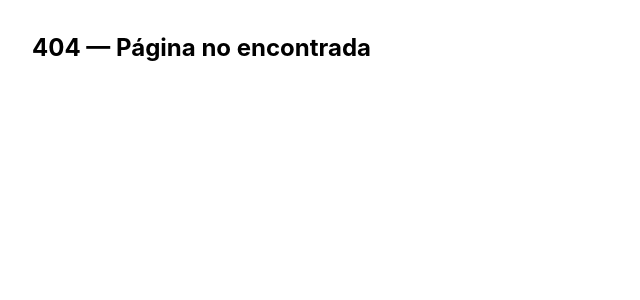
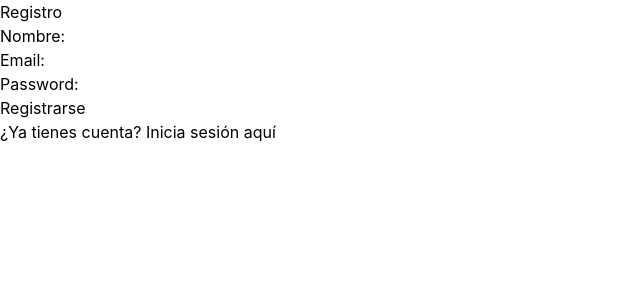
Before and after one commit to hazahart/mise-frontend, a React (Vite) app: page /registro in a window 1280 px wide. Before the commit this address had no page. Shown: the top 300 px of the page, without its empty margins (0-640 px from the left). Built offline with nearby package versions, Linux system fonts and the light colour scheme.

Commit message:
Archivos de Login y Registro, cambio en App.tsx para llevar primero al login

```diff
--- a/src/App.tsx
+++ b/src/App.tsx
@@ -1,11 +1,12 @@
 import { Routes, Route } from 'react-router-dom';
+import { AuthProvider } from './context/AuthContext';
+import { Login } from './pages/login/Login';
+import { Registro } from './pages/login/Registro';
+import { RutaProtegida } from './components/Ruta';
+
 
 function Home() {
   return <div className="p-8 text-2xl font-bold">🍽️ Mise — Home</div>;
-}
-
-function Login() {
-  return <div className="p-8 text-2xl font-bold">🔐 Login</div>;
 }
 
 function NotFound() {
@@ -14,11 +15,19 @@ function NotFound() {
 
 function App() {
   return (
-    <Routes>
-      <Route path="/" element={<Home />} />
-      <Route path="/login" element={<Login />} />
-      <Route path="*" element={<NotFound />} />
-    </Routes>
+    <AuthProvider>
+      <Routes>
+        <Route path="/" element={<Login />} />
+        <Route path="/login" element={<Login />} />
+        <Route path="/registro" element={<Registro />} />
+
+        <Route element={<RutaProtegida />}>
+          <Route path="/dashboard" element={<Home />} />
+        </Route>
+
+        <Route path="*" element={<NotFound />} />
+      </Routes>
+    </AuthProvider>
   );
 }
 
--- /dev/null
+++ b/src/pages/login/Login.tsx
@@ -0,0 +1,54 @@
+import { useState } from 'react';
+import { useAuth } from '../../context/AuthContext';
+import { Link, useNavigate } from 'react-router-dom';
+
+export const Login = () => {
+  const [email, setEmail] = useState('');
+  const [password, setPassword] = useState('');
+  const { login } = useAuth();
+  const navigate = useNavigate();
+
+  const handleSubmit = (e: React.FormEvent) => {
+    e.preventDefault();
+
+    // Aquí iría lo del backend
+    // Simula un login correcto con cualquier cosa, solo con que llene los campos
+    login({ nombre: 'Usuario Prueba', email });
+
+    navigate('/dashboard');
+  };
+
+  return (
+    <div>
+      <h2>Iniciar Sesión</h2>
+      <form onSubmit={handleSubmit}>
+        <div>
+          <label htmlFor="email">Email:</label>
+          <input
+            type="email"
+            id="email"
+            value={email}
+            onChange={(e) => setEmail(e.target.value)}
+            required
+          />
+        </div>
+        <div>
+          <label htmlFor="password">Password:</label>
+          <input
+            type="password"
+            id="password"
+            value={password}
+            onChange={(e) => setPassword(e.target.value)}
+            required
+          />
+        </div>
+
+        <button type="submit">Entrar</button>
+
+        <div>
+          <p>¿No tienes cuenta? <Link to="/registro">Regístrate aquí</Link></p>
+        </div>
+      </form>
+    </div>
+  );
+};
--- /dev/null
+++ b/src/pages/login/Registro.tsx
@@ -0,0 +1,61 @@
+import { useState } from 'react';
+import { Link } from 'react-router-dom';
+
+export const Registro = () => {
+  const [nombre, setNombre] = useState('');
+  const [email, setEmail] = useState('');
+  const [password, setPassword] = useState('');
+
+  const handleSubmit = (e: React.FormEvent) => {
+    e.preventDefault();
+
+    // Aquí iría tu lógica para enviar datos al backend
+    console.log('Datos a registrar:', { nombre, email, password });
+    alert('Estructura de registro lista (revisa la consola)');
+  };
+
+  return (
+    <div>
+      <h2>Registro</h2>
+      <form onSubmit={handleSubmit}>
+        <div>
+          <label htmlFor="nombre">Nombre:</label>
+          <input
+            type="text"
+            id="nombre"
+            value={nombre}
+            onChange={(e) => setNombre(e.target.value)}
+            required
+          />
+        </div>
+        <div>
+          <label htmlFor="emailRegistro">Email:</label>
+          <input
+            type="email"
+            id="emailRegistro"
+            value={email}
+            onChange={(e) => setEmail(e.target.value)}
+            required
+          />
+        </div>
+        <div>
+          <label htmlFor="passwordRegistro">Password:</label>
+          <input
+            type="password"
+            id="passwordRegistro"
+            value={password}
+            onChange={(e) => setPassword(e.target.value)}
+            required
+          />
+        </div>
+
+        <button type="submit">Registrarse</button>
+
+        <div>
+        <p>¿Ya tienes cuenta? <Link to="/login">Inicia sesión aquí</Link></p>
+        </div>
+
+      </form>
+    </div>
+  );
+};
```
